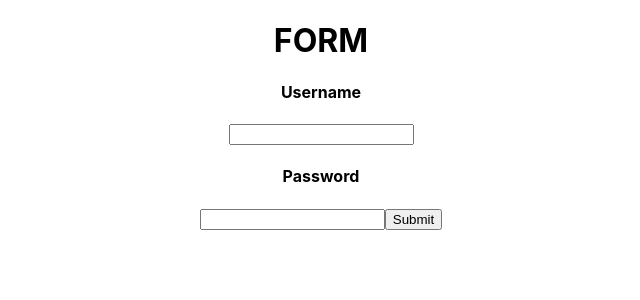
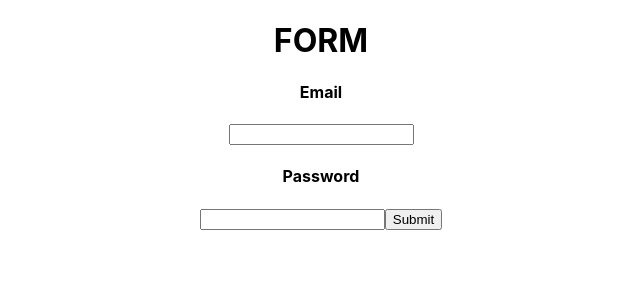
Before and after one commit to catherine-tao/flink, a React (Create React App) app: page / in a window 1280 px wide. Shown: the top 300 px of the page, without its empty margins (319-959 px from the left). Built offline with nearby package versions, Linux system fonts and the light colour scheme.

Commit message:
sign up page

```diff
--- a/src/App.js
+++ b/src/App.js
@@ -1,70 +1,12 @@
 import './App.css';
 import React, {useState} from "react"
+import Signup from './Signup';
 
 function App() {
-  const [userName, setUserName] = useState("")
-  const [password, setPassword] = useState("")
-
-  //userName = "jenny" //setUser("jenny")
-
-  const saveData = async (e) => {
-    e.preventDefault();
-      const res = await fetch("localhost:3000/signup", {
-        method: "POST",
-        headers: {
-          "Content-Type": "application/json",
-        },
-        body: JSON.stringify({
-          userName,
-          password
-        }),
-      });
-
-  }
-
-  // const handleSubmit = async (e) => {
-  //   const res = await fetch("https://giftrackerapi.onrender.com/signup/", {
-  //     method: "POST",
-  //     headers: {
-  //       "Content-Type": "application/json",
-  //     },
-  //     body: JSON.stringify({
-  //       email,
-  //       password,
-  //     }),
-  //   });
-
-  //   const data = await res.json();
-
-  //   console.log("res", res);
-
-  //   console.log("data", data);
-
-  //   if (data.userCreated) {
-  //     setGoToLogin(true);
-  //   } else {
-  //     setErrorMessage(data.message);
-  //   }
-  // };
 
   return (
     <div className="App">
-      <h1>FORM</h1>
-      <form onSubmit={saveData}>
-        <h4>Username</h4>
-        <input value={userName} onChange={(e) => {
-          setUserName(e.target.value)
-          console.log("username", userName)
-        }}>
-        </input>
-        <h4>Password</h4>
-        <input value={password} onChange={(e) => {
-          setPassword(e.target.value)
-          console.log("password", password)
-        }}>
-        </input>
-        <button>Submit</button>
-      </form>
+      <Signup />
     </div>
   );
 }
--- /dev/null
+++ b/src/Signup.js
@@ -0,0 +1,44 @@
+import React, {useState} from "react"
+
+function Signup() {
+  const [email, setEmail] = useState("")
+  const [password, setPassword] = useState("")
+
+  const handleSignup = async (e) => {
+    e.preventDefault();
+      const res = await fetch("http://localhost:3000/signup", {
+        method: "POST",
+        headers: {
+          "Content-Type": "application/json",
+        },
+        body: JSON.stringify({
+          email,
+          password
+        }),
+      });
+
+  }
+
+  return (
+    <div className="App">
+      <h1>FORM</h1>
+      <form onSubmit={handleSignup}>
+        <h4>Email</h4>
+        <input value={email} onChange={(e) => {
+          setEmail(e.target.value)
+          console.log("email", email)
+        }}>
+        </input>
+        <h4>Password</h4>
+        <input value={password} onChange={(e) => {
+          setPassword(e.target.value)
+          console.log("password", password)
+        }}>
+        </input>
+        <button>Submit</button>
+      </form>
+    </div>
+  );
+}
+
+export default Signup;
```
